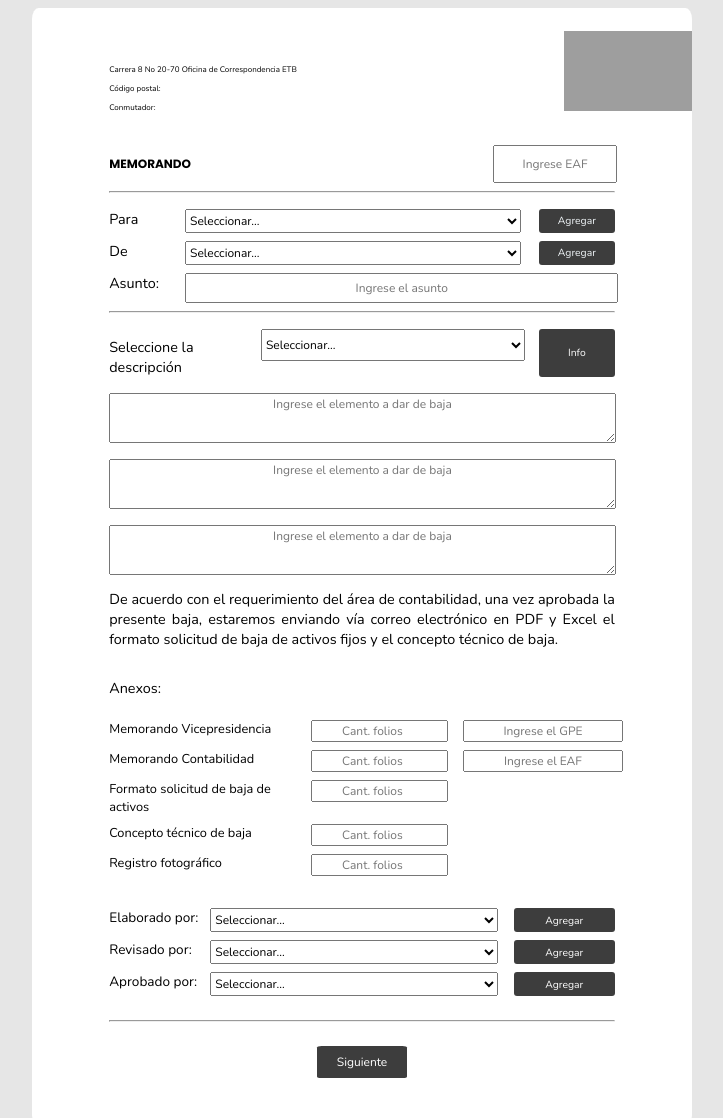
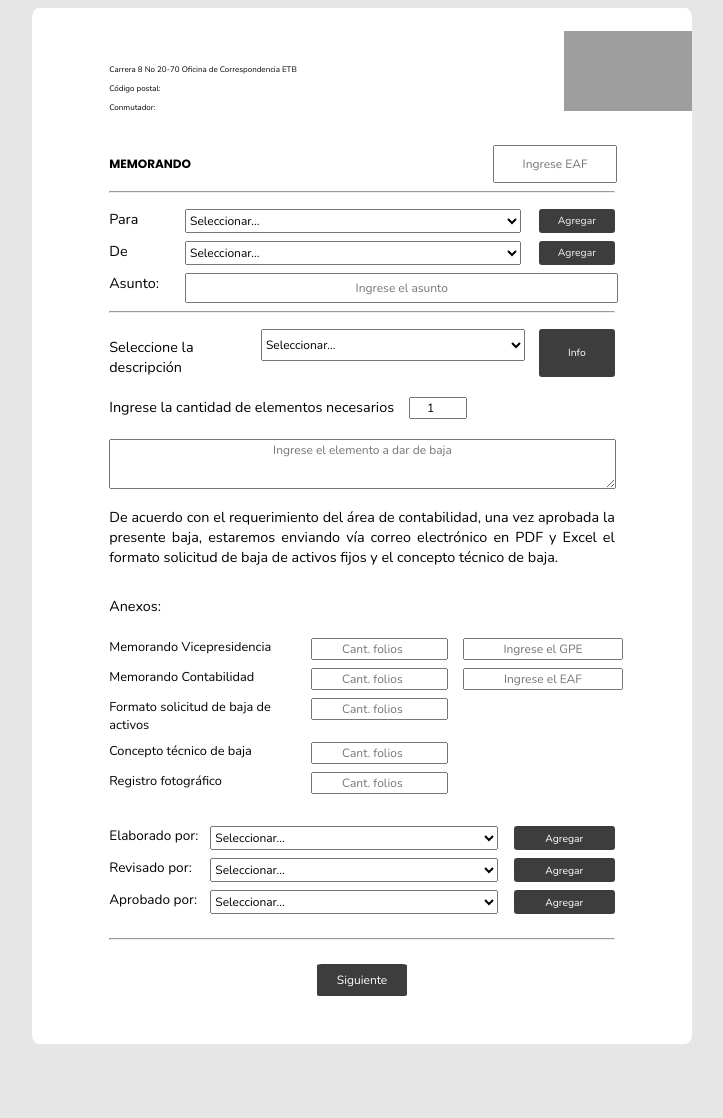
Before and after one commit to SantiagoFlores05/bajas, a PHP site: page / in a window 1280 px wide. Shown: the top 1118 px of the page, without its empty margins (278-1001 px from the left). After the commit the page ends 1044 px from the top, so only its background shows below. Run offline with PHP 8.4, Linux system fonts and the light colour scheme; data that the repository does not hold is empty; grey boxes are pictures that could not be loaded.

Commit message:
Elementos

```diff
--- a/assets/scripts/om_user.js
+++ b/assets/scripts/om_user.js
@@ -233,3 +233,39 @@ document.getElementById('submit-popup-ap').addEventListener('click', event =>{
     document.getElementById('om_form').submit();
 
     })
+
+
+    // _________________________________________________________________________
+
+    document.getElementById('can_elementos').addEventListener('change', event=>{
+        if(document.getElementById('can_elementos').value > 0 && document.getElementById('can_elementos').value <= 100){
+            can = parseInt(document.getElementById('can_elementos').value)
+            $('#con-elementos-ad').empty();
+            for (let i = 0; i < can ; i++) {
+
+                let textAreaDefault = document.createElement('textarea');
+                textAreaDefault.placeholder = "Ingrese el elemento a dar de baja";
+                textAreaDefault.type = "text";
+                textAreaDefault.setAttribute('name', 'elementos[]');
+                $(textAreaDefault).addClass('element-main');
+
+                document.getElementById('con-elementos-ad').appendChild(textAreaDefault);
+            }
+
+        }else{
+            alert('Ingrese una cantidad válida \n Mínimo: 1 \n Máximo: 100');
+            document.getElementById('can_elementos').value = 1;
+            can = parseInt(document.getElementById('can_elementos').value)
+            $('#con-elementos-ad').empty();
+            for (let i = 0; i < can ; i++) {
+
+                let textAreaDefault = document.createElement('textarea');
+                textAreaDefault.placeholder = "Ingrese el elemento a dar de baja";
+                textAreaDefault.type = "text";
+                textAreaDefault.setAttribute('name', 'elementos[]');
+                $(textAreaDefault).addClass('element-main');
+
+                document.getElementById('con-elementos-ad').appendChild(textAreaDefault);
+            }
+        }
+    })
--- a/index.php
+++ b/index.php
@@ -173,10 +173,16 @@ class bajas {
                                 </div>
                             </div>
                         </div>
+                        <div class="con-elementos" style="grid-column: 1/4;" >
+                            <div class="header-con-elemen" style="padding: 20px 0px;">
+                                <label> Ingrese la cantidad de elementos necesarios</label><input type="number" id="can_elementos" placeholder="Cantidad" value="1" style="max-width: 50px; margin-left: 15px;">
 
-                    <textarea type="text" placeholder="Ingrese el elemento a dar de baja" id="product_one" name="product_one" required></textarea>
-                    <textarea type="text" placeholder="Ingrese el elemento a dar de baja" id="product_two" name="product_two"></textarea>
-                    <textarea type="text" placeholder="Ingrese el elemento a dar de baja" id="product_three" name="product_three"></textarea>
+                            </div>
+                            <div class="con-elementos-ad" id="con-elementos-ad">
+                                <textarea type="text" placeholder="Ingrese el elemento a dar de baja" name="elementos[]" class="element-main" id="element-main" required></textarea>
+                            </div>
+                        </div>
+
                 </div>
 
                 <p>De acuerdo con el requerimiento del área de contabilidad, una vez aprobada la presente baja, estaremos enviando vía correo electrónico en PDF y Excel el formato solicitud de baja de activos fijos y el concepto técnico de baja. </p>
```
Also changed, not shown: controllers/procesar_f.php (+5 -7 lines).
